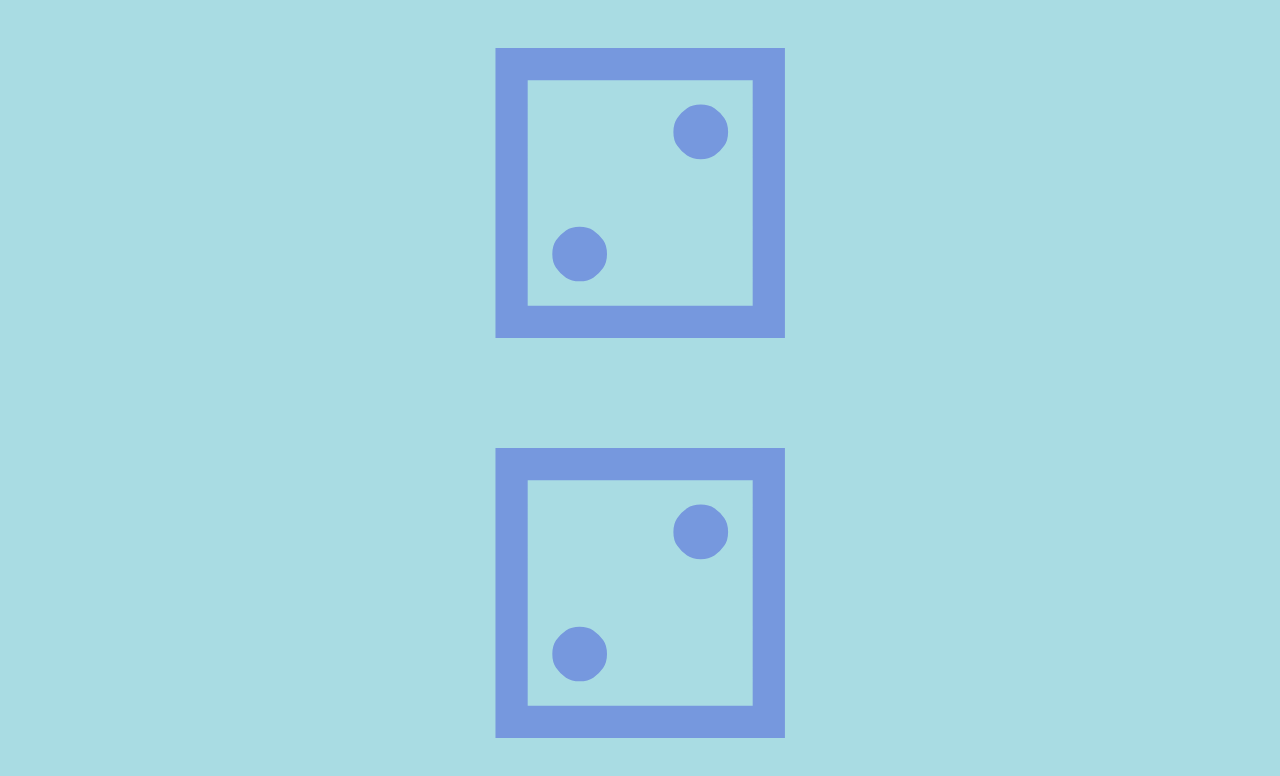
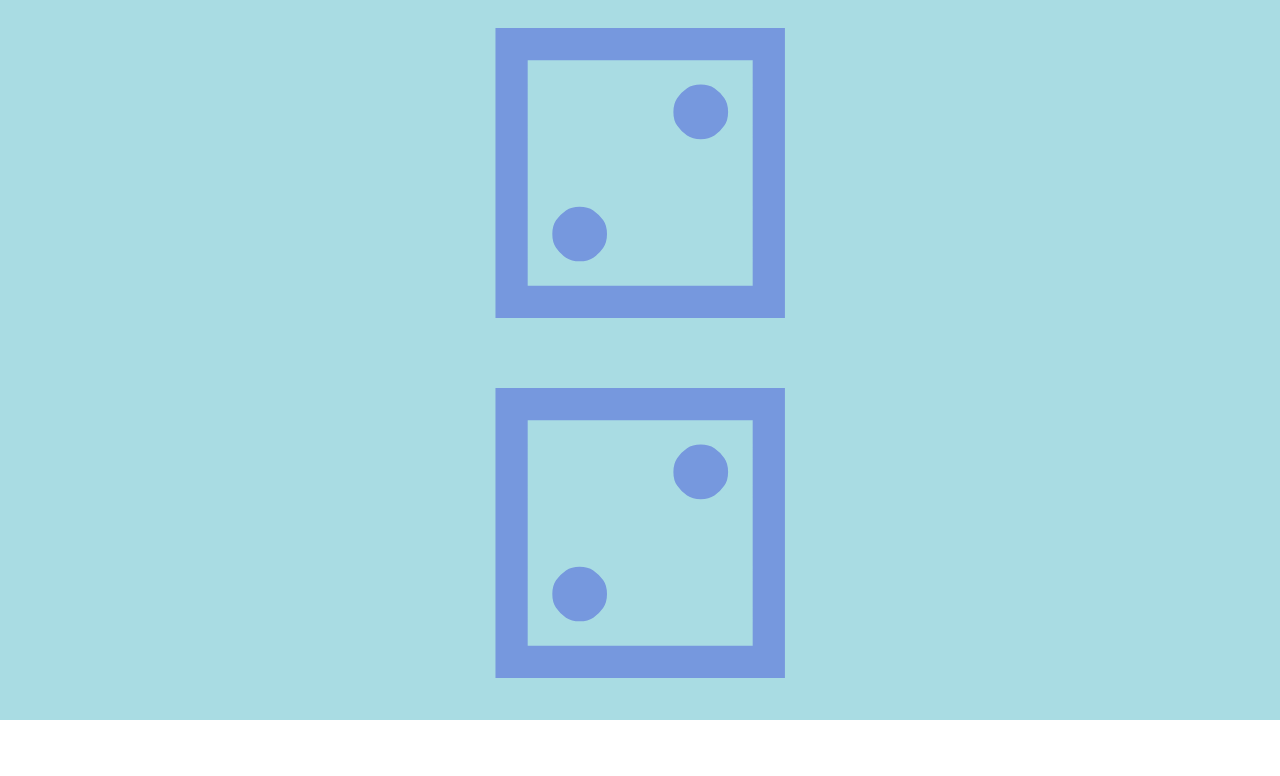
Before and after one commit to kouphax/dicey-decisions, a React (Vite) app: page / in a window 1280 px wide. Shown: the top 776 px of the page. Built offline with nearby package versions, Linux system fonts and the light colour scheme.

Commit message:
style and redo

```diff
--- a/src/App.css
+++ b/src/App.css
@@ -12,7 +12,7 @@ html, body {
 
 .screen .dice {
   width: 100vw;
-  height: 100vh;
+  height: 90vh;
   background-color: #a9dce3;
   color: #7698de;
 }
@@ -27,10 +27,8 @@ html, body {
   font-size: 50vh;
 }
 
-/*
 .screen .options {
   width: 100vw;
   height: 100vh;
   background-color: black;
 }
-*/
```
